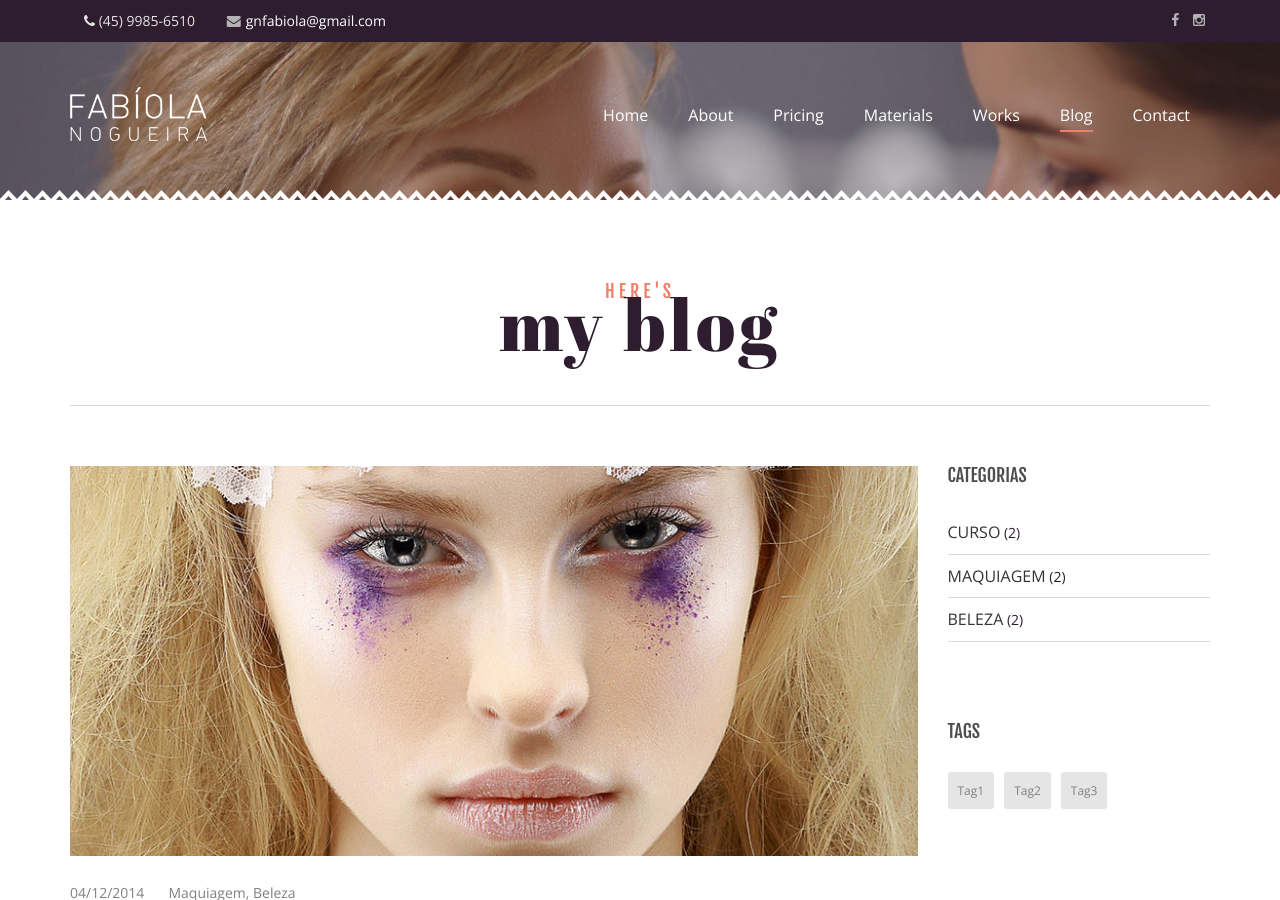
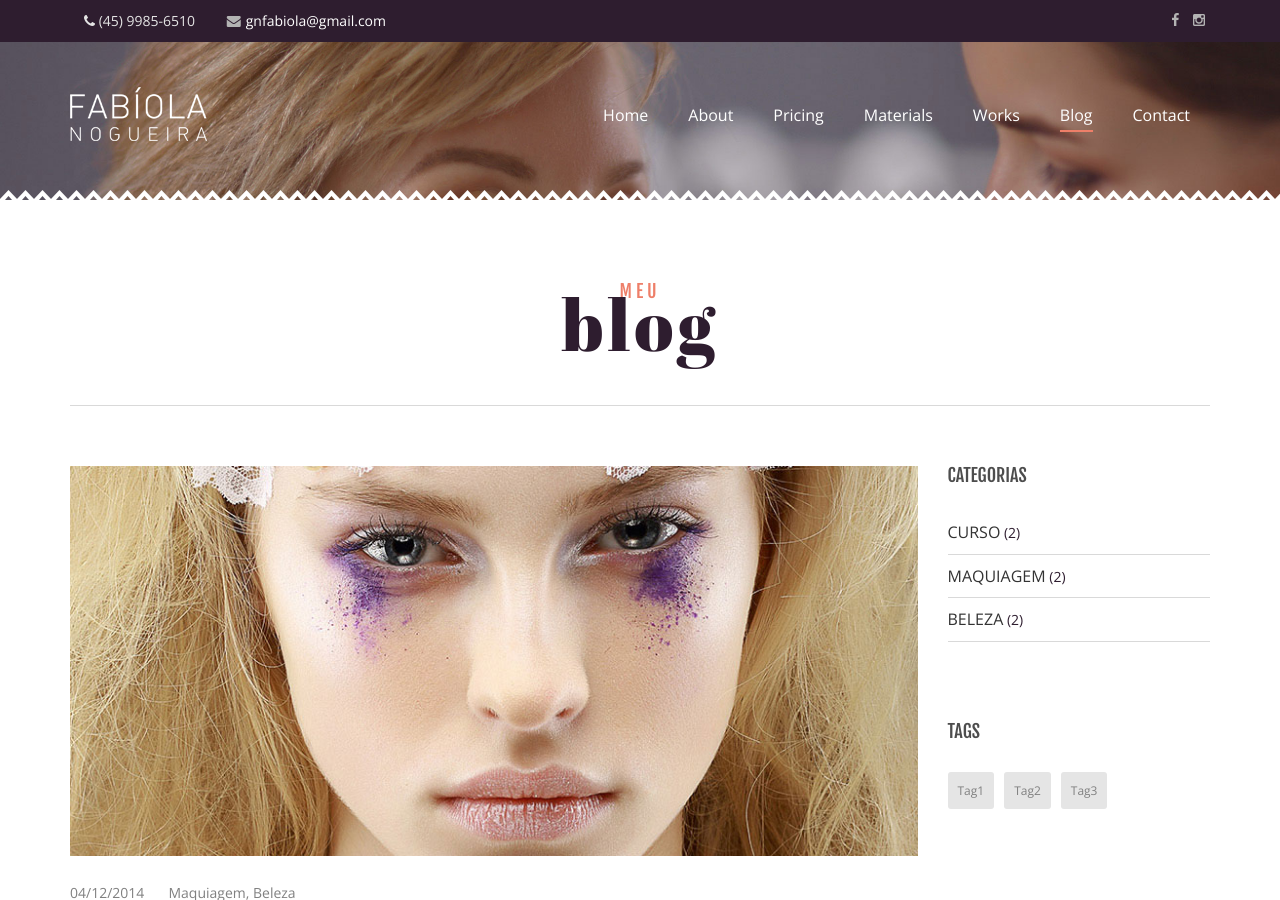
Before and after one commit to thiagofesta/fabiolanogueira, a Jekyll site: the page built from blog/index.html, in a window 1280 px wide and 900 px high. Built offline with Jekyll 4.4.1, drawn with Linux system fonts in a browser that asks for light colours; some web fonts are replaced; the list of posts is cut into pages by our own code.

Commit message:
Fixed navigation

```diff
--- a/blog/index.html
+++ b/blog/index.html
@@ -5,8 +5,8 @@ selected_menu: blog
 <section class="ct-mediaSection ct-decoration--type5-rotate ct-u-paddingBoth80 ct-blog" id="works">
     <div class="container">
         <header class="ct-pageSectionHeader text-center">
-            <h2 class="ct-js-animation--item ct-motive-text" data-when="enter" data-from="0" data-to="1" data-opacity="0" data-translatey="-50" >HERE'S</h2>
-            <h3 class="ct-js-animation--item ct-u-hdr3" data-when="enter" data-from="0" data-to="1" data-opacity="0" data-translatey="100">my blog</h3>
+            <h2 class="ct-js-animation--item ct-motive-text" data-when="enter" data-from="0" data-to="1" data-opacity="0" data-translatey="-50" >MEU</h2>
+            <h3 class="ct-js-animation--item ct-u-hdr3" data-when="enter" data-from="0" data-to="1" data-opacity="0" data-translatey="100">blog</h3>
         </header>
         <div class="row">
             <div class="col-md-9">
@@ -43,7 +43,13 @@ selected_menu: blog
                         <ul class="pager text-left">
                             <li>
                                 {% if paginator.previous_page %}
-                                <a href="{{ paginator.previous_page_path | prepend: site.baseurl | replace: '//', '/' }}index.html"><i class="fa fa-angle-left"></i>  Anterior</a>
+
+                                    {% if paginator.previous_page == 1 %}
+                                    <a href="{{ '/blog/' | prepend: site.baseurl | replace: '//', '/' }}index.html"><i class="fa fa-angle-left"></i>  Anterior</a>
+                                    {% else %}
+                                    <a href="{{ site.paginate_path | prepend: site.baseurl | replace: '//', '/' | replace: ':num', paginator.previous_page }}index.html"><i class="fa fa-angle-left"></i>  Anterior</a>
+                                    {% endif %}
+
                                 {% else %}
                                 <a href="#" style="color: #333333 !important; cursor: default;"><i class="fa fa-angle-left"></i>  Anterior</a>
                                 {% endif %}
@@ -54,9 +60,9 @@ selected_menu: blog
                         <ul class="pagination pagination-lg">
                             {% for page in (1..paginator.total_pages) %}
                                 {% if page == paginator.page %}
-                                    <li class="active"><a href="#">{{page}}</a></li>
+                                    <li class="active"><a href="#" onclick="return false;">{{page}}</a></li>
                                 {% elsif page == 1 %}
-                                    <li><a href="{{ '/blog' | prepend: site.baseurl | replace: '//', '/' }}index.html">{{page}}</a></li>
+                                    <li><a href="{{ '/blog/' | prepend: site.baseurl | replace: '//', '/' }}index.html">{{page}}</a></li>
                                 {% else %}
                                     <li><a href="{{ site.paginate_path | prepend: site.baseurl | replace: '//', '/' | replace: ':num', page }}index.html">{{page}}</a></li>
                                 {% endif %}
```
